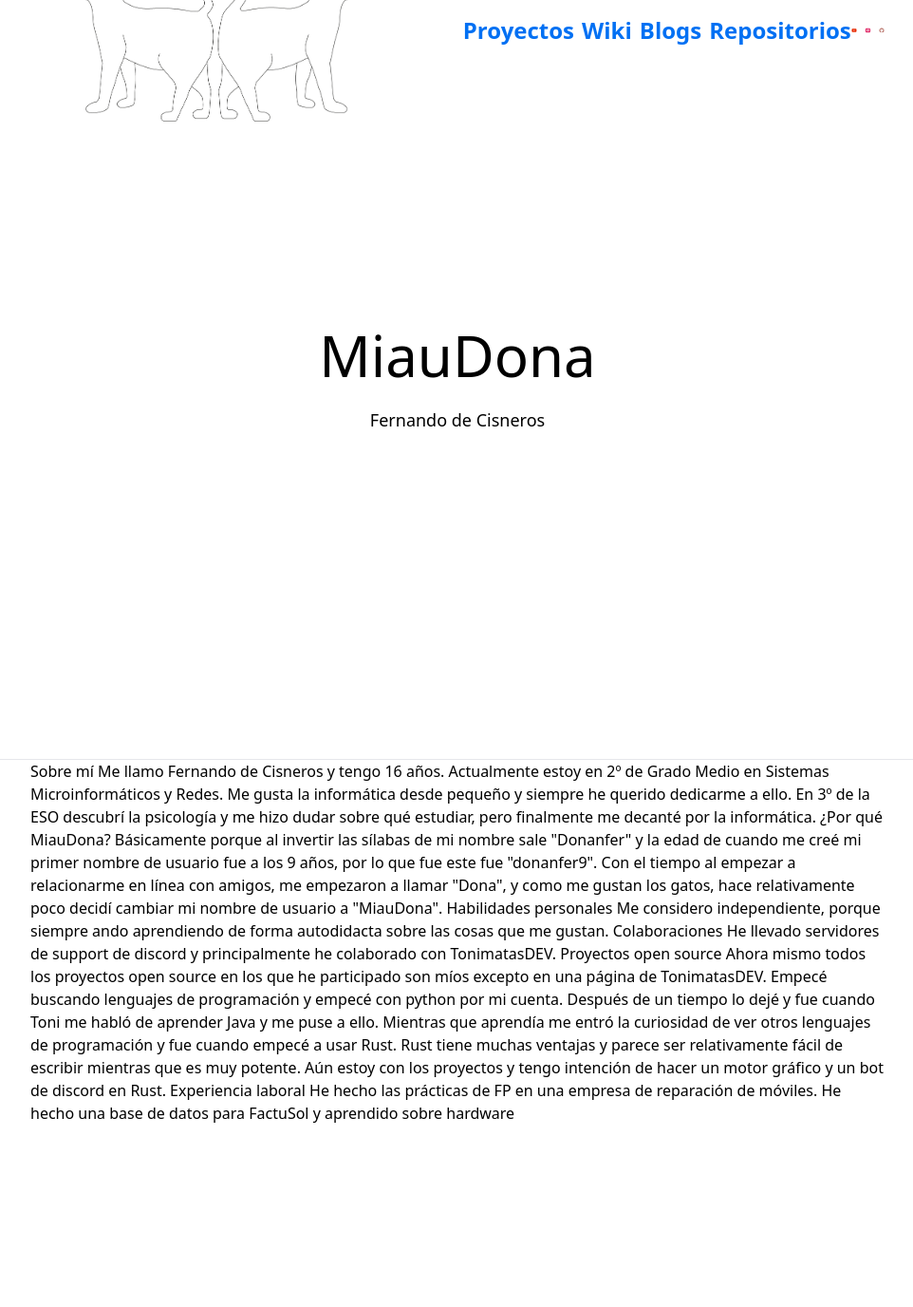
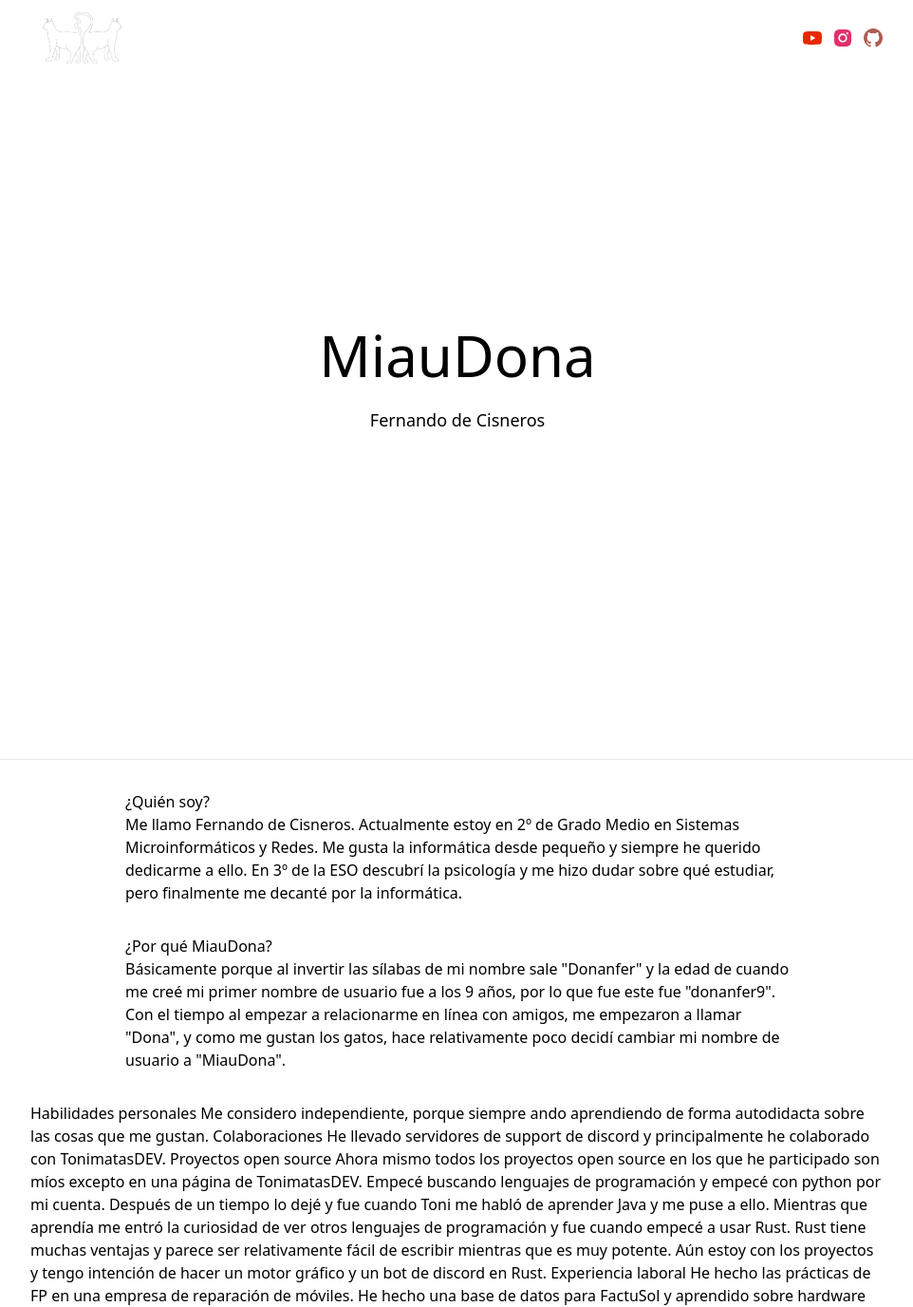
Before and after one commit to MiauDona/MiauDona.github.io, an Astro site: page / in a window 1280 px wide. Shown: the whole page at 95% size, without its empty margins (158-1120 px from the left). Before the commit the page ends 1184 px from the top, so only its background shows below. Built offline with nearby package versions, Linux system fonts and the light colour scheme; Astro itself is replaced by a stand-in of ours.

Commit message:
Improved view

```diff
--- a/src/components/Nav.astro
+++ b/src/components/Nav.astro
@@ -1,25 +1,18 @@
-<nav class=" text-white text-xl sm:text-2xl flex h-16 font-bold items-center fixed top-0 w-full">
-    <div class="flex justify-between md:justify-around items-center lg:w-[900px] w-[100%] sm:mx-auto mx-auto">
+<nav class=" text-white text-xl sm:text-2xl flex h-20 font-bold items-center fixed top-0 w-full">
+    <div class="flex justify-between items-center lg:w-[900px] sm:w-[90%] w-[98%] mx-auto">
       <div class="md:hidden">
         <div class=""><img src="img/menu.svg" alt="menu"></div>
       </div>
-      <div class="hidden md:block">
-        <a href=""><img src="img/Logo_MD.png" alt="Logo" /></a>
+      <div class="hidden md:block  ">
+        <a href=""><img src="img/Logo_MD.png" alt="Logo" class="md:w-20 lg:w-24 " /></a>
       </div>
       <div class="md:ml-28 hidden md:flex gap-2">
-        <a href="projects.astro">Proyectos</a>
-        <a href="wiki.astro">Wiki</a>
-        <a href="blogs.astro">Blogs</a>
-        <a href="repositories.astro">Repositorios</a>
+
       </div>
       <div class="flex gap-2">
-        <a href="https://www.youtube.com/@miaudona"><img src="img/youtube.svg" alt="YT" /></a>
-        <a href="https://www.instagram.com/miaudona.rs/"><img src="img/instagram.svg" alt="IG" /></a>
-        <a href="https://github.com/MiauDona"><img src="img/github.svg" alt="GH" /></a>
+        <a href="https://www.youtube.com/@miaudona" ><div><img src="img/youtube.svg" alt="YT" /></div></a>
+        <a href="https://www.instagram.com/miaudona.rs/"><div><img src="img/instagram.svg" alt="IG"/></div></a>
+        <a href="https://github.com/MiauDona"><div><img src="img/github.svg" alt="Git" /></div></a>
       </div>
     </div>
   </nav>
-
-  <style>
-
-  </style>
--- a/src/components/SobreMi.astro
+++ b/src/components/SobreMi.astro
@@ -1,7 +1,24 @@
+<section class="w-[700px] flex flex-col my-4">
+  <article class="my-4">
+    <h2>¿Quién soy?</h2>
+    <p>
+      Me llamo Fernando de Cisneros. Actualmente estoy en 2º de
+      Grado Medio en Sistemas Microinformáticos y Redes. Me gusta la informática
+      desde pequeño y siempre he querido dedicarme a ello. En 3º de la ESO
+      descubrí la psicología y me hizo dudar sobre qué estudiar, pero finalmente
+      me decanté por la informática.
+    </p>
+  </article>
 
-
-Sobre mí
-Me llamo Fernando de Cisneros y tengo 16 años. Actualmente estoy en 2º de Grado Medio en Sistemas Microinformáticos y Redes. Me gusta la informática desde pequeño y siempre he querido dedicarme a ello. En 3º de la ESO descubrí la psicología y me hizo dudar sobre qué estudiar, pero finalmente me decanté por la informática.
-
-¿Por qué MiauDona?
-Básicamente porque al invertir las sílabas de mi nombre sale "Donanfer" y la edad de cuando me creé mi primer nombre de usuario fue a los 9 años, por lo que fue este fue "donanfer9". Con el tiempo al empezar a relacionarme en línea con amigos, me empezaron a llamar "Dona", y como me gustan los gatos, hace relativamente poco decidí cambiar mi nombre de usuario a "MiauDona".
+  <article class="my-4">
+    <h2>¿Por qué MiauDona?</h2>
+    <p>
+      Básicamente porque al invertir las sílabas de mi nombre sale "Donanfer" y
+      la edad de cuando me creé mi primer nombre de usuario fue a los 9 años,
+      por lo que fue este fue "donanfer9". Con el tiempo al empezar a
+      relacionarme en línea con amigos, me empezaron a llamar "Dona", y como me
+      gustan los gatos, hace relativamente poco decidí cambiar mi nombre de
+      usuario a "MiauDona".
+    </p>
+  </article>
+</section>
```
